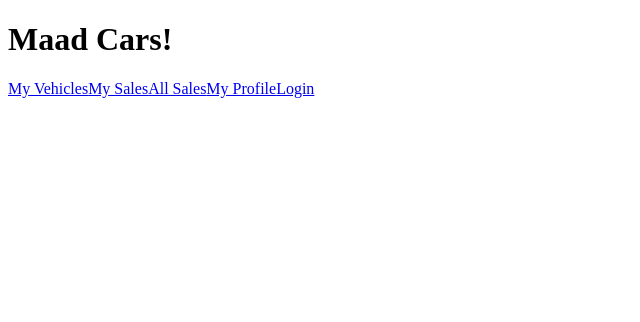
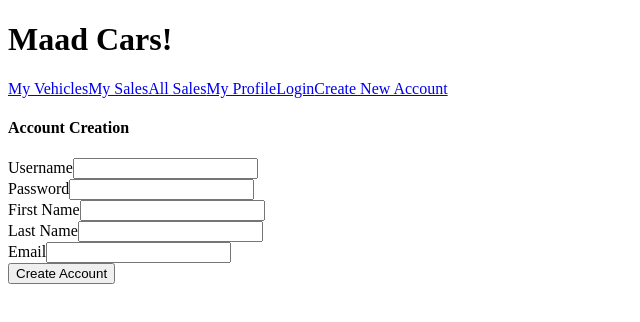
Before and after one commit to AmitCharran/MAAD_project_frontend, an Angular app in the folder maad-cars/: page /create-account in a window 1280 px wide. Before the commit this address led to /. Shown: the top 322 px of the page, without its empty margins (0-640 px from the left). Built offline with nearby package versions, Linux system fonts and the light colour scheme.

Commit message:
CreateAccount component.

```diff
--- a/maad-cars/src/app/app-routing.module.ts
+++ b/maad-cars/src/app/app-routing.module.ts
@@ -7,6 +7,7 @@ import { MySalesComponent } from './components/my-sales/my-sales.component';
 import { AllSalesComponent } from './components/all-sales/all-sales.component';
 import { UserDetailComponent } from './components/user-detail/user-detail.component';
 import { LoginComponent } from './components/login/login.component';
+import { CreateAccountComponent } from './components/create-account/create-account.component';
 
 const routes: Routes = [
   { path: '', redirectTo: '/vehicles', pathMatch: 'full' },
@@ -15,7 +16,8 @@ const routes: Routes = [
   { path: 'my-sales', component: MySalesComponent },
   { path: 'all-sales', component: AllSalesComponent },
   { path: 'user', component: UserDetailComponent },
-  { path: 'login', component: LoginComponent}
+  { path: 'login', component: LoginComponent},
+  { path: 'create-account', component: CreateAccountComponent}
 ];
 
 @NgModule({
--- a/maad-cars/src/app/app.component.html
+++ b/maad-cars/src/app/app.component.html
@@ -5,5 +5,6 @@
   <a routerLink="/all-sales">All Sales</a>
   <a routerLink="/user">My Profile</a>
   <a routerLink="/login">Login</a>
+  <a routerLink="/create-account">Create New Account</a>
 </nav>
 <router-outlet></router-outlet>
--- a/maad-cars/src/app/components/create-account/create-account.component.html
+++ b/maad-cars/src/app/components/create-account/create-account.component.html
@@ -1 +1,26 @@
-<p>create-account works!</p>
+<div>
+    <h4>Account Creation</h4>
+    <div>
+        <label for="usernameInput">Username</label>
+        <input id="usernameInput" type="text" [(ngModel)]="input.username">
+    </div>
+    <div>
+        <label for="passwordInput">Password</label>
+        <input id="passwordInput" type="password" [(ngModel)]="input.password">
+    </div>
+    <div>
+        <label>First Name</label>
+        <input id="firstName" type="text" [(ngModel)]="input.firstName">
+    </div>
+    <div>
+        <label>Last Name</label>
+        <input id="lastName" type="text" [(ngModel)]="input.lastName">
+    </div>
+    <div>
+        <label>Email</label>
+        <input id="email" type="email" [(ngModel)]="input.email">
+    </div>
+</div>
+<div>
+    <button (click)="createUserAccount()">Create Account</button>
+</div>
--- a/maad-cars/src/app/components/create-account/create-account.component.ts
+++ b/maad-cars/src/app/components/create-account/create-account.component.ts
@@ -1,4 +1,8 @@
 import { Component, OnInit } from '@angular/core';
+import { User } from 'src/app/models/user';
+import { UserService } from 'src/app/services/user.service';
+import * as global from 'src/app/global';
+import { Router } from '@angular/router';
 
 @Component({
   selector: 'app-create-account',
@@ -7,9 +11,25 @@ import { Component, OnInit } from '@angular/core';
 })
 export class CreateAccountComponent implements OnInit {
 
-  constructor() { }
+  constructor(private userService: UserService,
+              private router: Router) { }
 
   ngOnInit(): void {
   }
 
+  input : User = {
+    "username" : "",
+    "password" : "",
+    "user_id" : 0,
+    "firstName" : "",
+    "lastName" : "",
+    "email" : ""
+  };
+
+  createUserAccount(): void {
+    this.userService.createUser(this.input)
+    .subscribe(user => {global.setCurrentUserId(user.user_id);
+                        this.router.navigateByUrl("/user");
+                      });
+  }
 }
```
